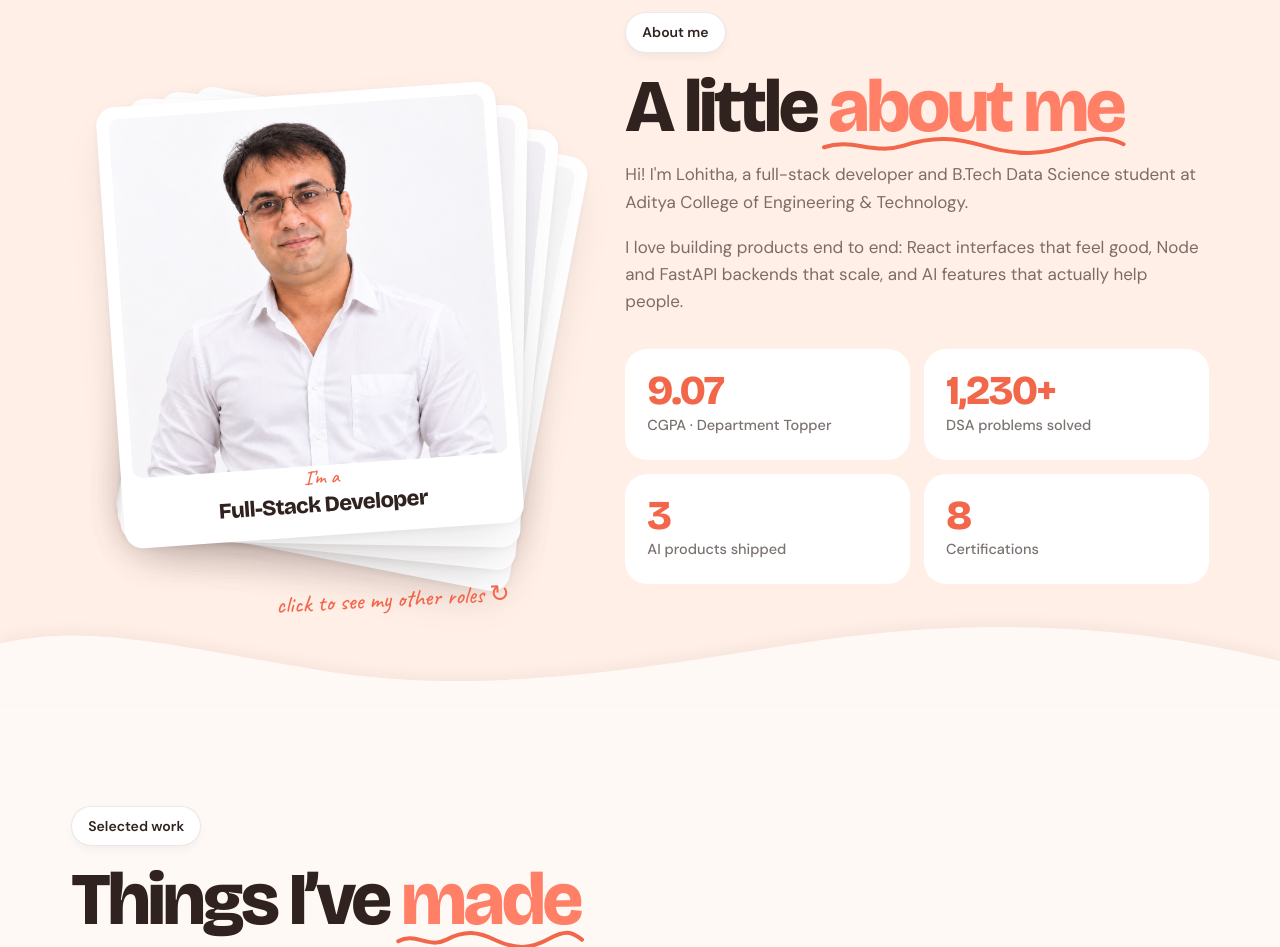
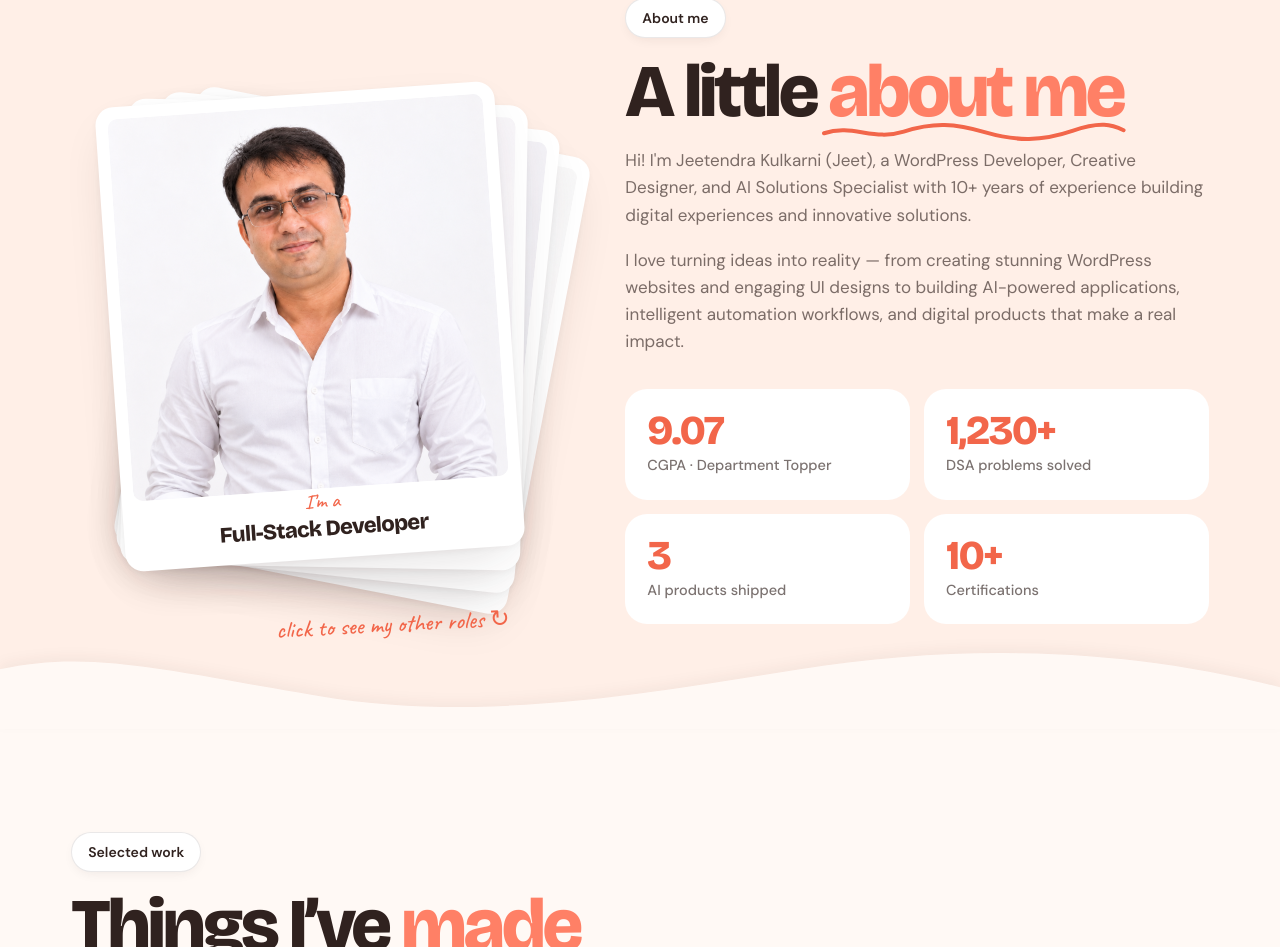
Before and after one commit to jeetendrakulkarni05/Anim-Website, a React (Vite) app: page / in a window 1280 px wide. Shown: the part 946-1893 px from the top of the page. Built offline with nearby package versions, Linux system fonts and the light colour scheme.

Commit message:
about me changes

```diff
--- a/src/data.js
+++ b/src/data.js
@@ -31,14 +31,13 @@ export const about = {
   // one role per photo, shown under it (click the stack to cycle)
   roles: ['Full-Stack Developer', 'Data Scientist', 'Tech Influencer', 'UI/UX Designer'],
   paragraphs: [
-    "Hi! I'm Lohitha, a full-stack developer and B.Tech Data Science student at Aditya College of Engineering & Technology.",
-    'I love building products end to end: React interfaces that feel good, Node and FastAPI backends that scale, and AI features that actually help people.',
-  ],
+    "Hi! I'm Jeetendra Kulkarni (Jeet), a WordPress Developer, Creative Designer, and AI Solutions Specialist with 10+ years of experience building digital experiences and innovative solutions.", 'I love turning ideas into reality — from creating stunning WordPress websites and engaging UI designs to building AI-powered applications, intelligent automation workflows, and digital products that make a real impact.',
+    ],
   stats: [
     { value: '9.07', label: 'CGPA · Department Topper' },
     { value: '1,230+', label: 'DSA problems solved' },
     { value: '3', label: 'AI products shipped' },
-    { value: '8', label: 'Certifications' },
+    { value: '10+', label: 'Certifications' },
   ],
 }
 
```
